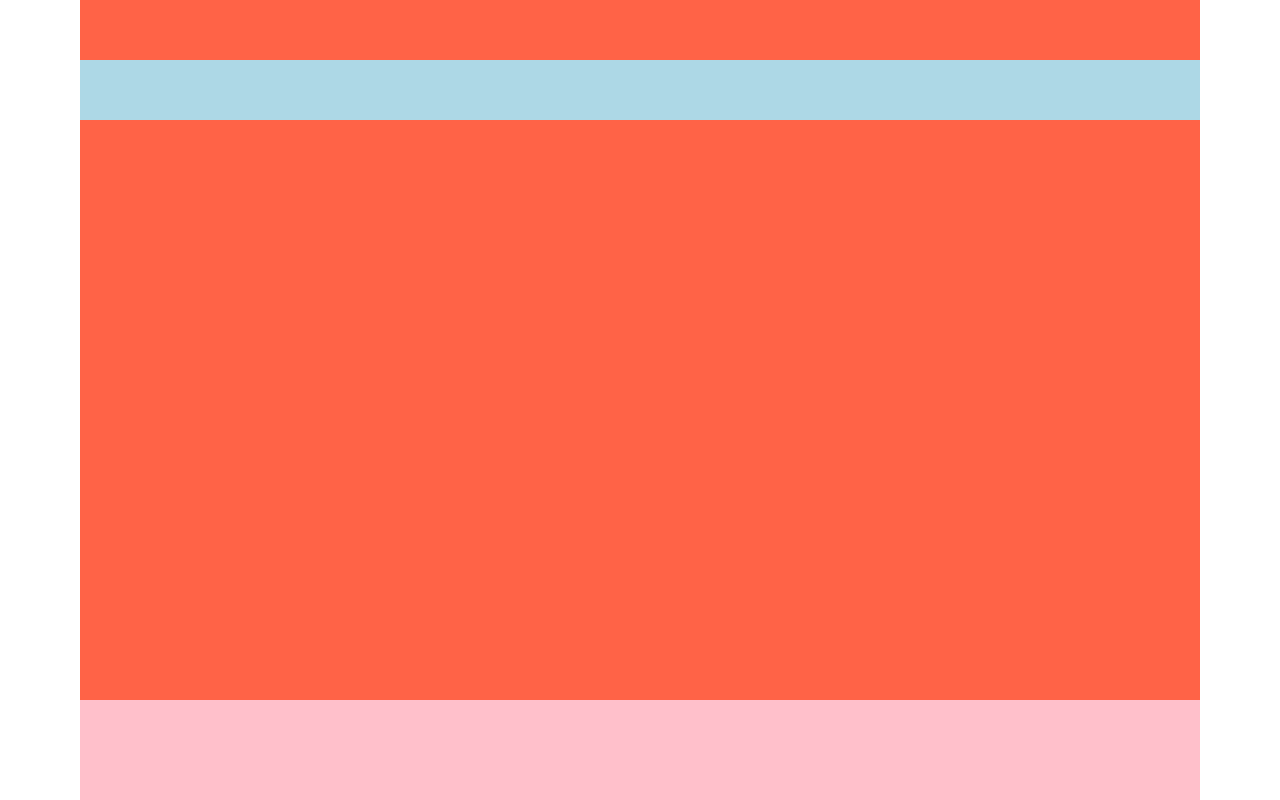
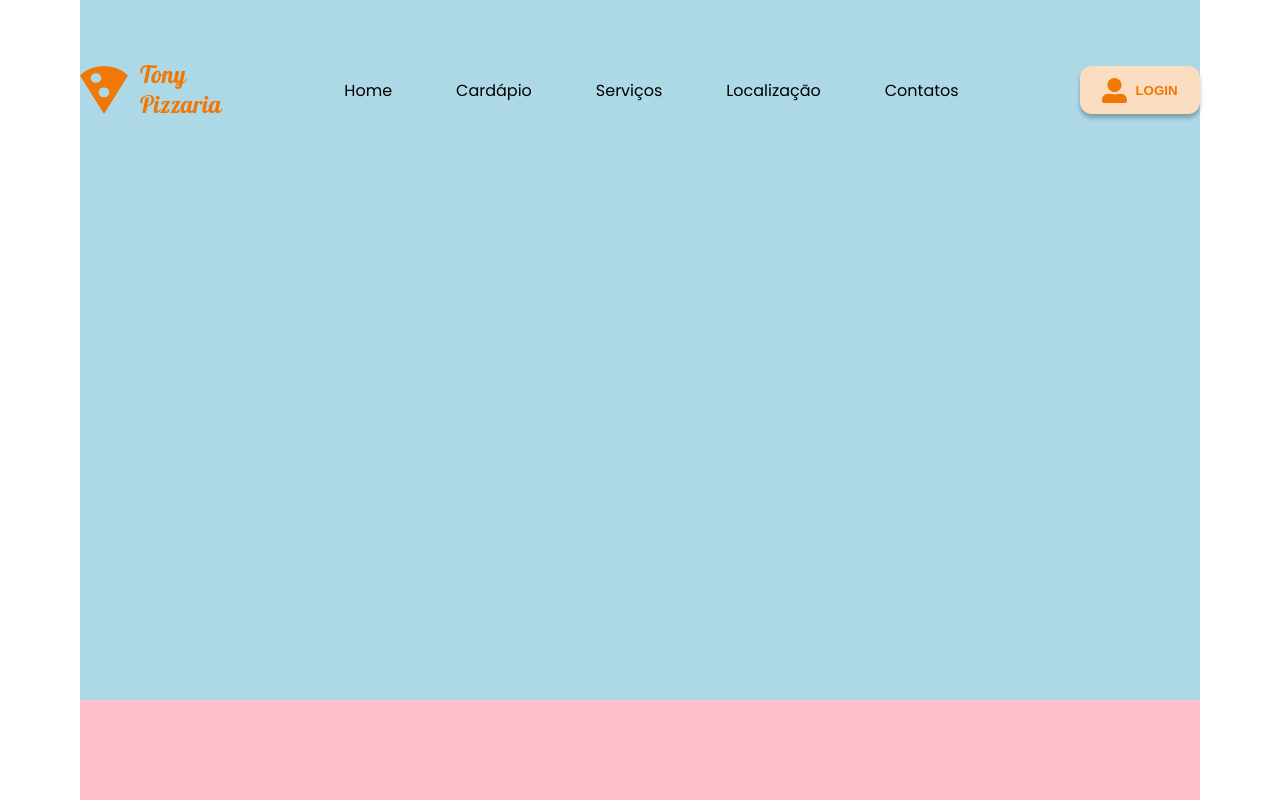
Before and after one commit to Gustaxsx/pizza-tony, a plain HTML site: page index.html in a window 1280 px wide. Shown: the top 800 px of the page. Drawn offline with Linux system fonts and the light colour scheme.

Commit message:
Menu concluido

```diff
--- a/index.html
+++ b/index.html
@@ -3,14 +3,42 @@
 <head>
     <meta charset="UTF-8">
     <meta name="viewport" content="width=device-width, initial-scale=1.0">
+    <link rel="preconnect" href="https://fonts.googleapis.com">
+    <link rel="preconnect" href="https://fonts.gstatic.com" crossorigin>
+    <link href="https://fonts.googleapis.com/css2?family=Poppins:ital,wght@0,100;0,200;0,300;0,400;0,500;0,600;0,700;0,800;0,900;1,100;1,200;1,300;1,400;1,500;1,600;1,700;1,800;1,900&display=swap" rel="stylesheet">
     <link rel="stylesheet" href="style.css">
     <title>Pizza tony</title>
 </head>
 <body>
 
-    <header></header>
-    <main></main>
-    <footer></footer>
+    <header>
+        <img src="./img/logo.svg" alt="logo do tony pizzaria">
+       <menu>
+            <li>
+                <a href="#">Home</a>
+            </li>
+            <li>
+                <a href="#">Cardápio</a>
+            </li>
+            <li>
+                <a href="#">Serviços</a>
+            </li>
+            <li>
+                <a href="#">Localização</a>
+            </li>
+            <li>
+                <a href="#">Contatos</a>
+            </li>
+       </menu>
+       <button>
+        <img src="./img/vector.svg" alt="icone usuario">
+        <span>LOGIN</span>
+       </button>
+    </header>
+    <main> </main>
+    <footer>
+
+    </footer>
 
 
 </body>
--- a/style.css
+++ b/style.css
@@ -6,24 +6,61 @@
 a{
     text-decoration: none;
     color: inherit;
-
 }
 ul,ol,li{
     list-style: none;
 }
+:root{
+    --primary-color: #F07807;
+    --secundary-color: #FBDDC1;
+    --default-shadow: 0 4px 4px #0004;
+}
 body{
     padding: 0px 80px ;
+    font-family: "Poppins", sans-serif;
 }
 header{
+    display: flex;
+    justify-content: space-between;
     height: 60px;
     width:  calc(100% - 160px);
     position: fixed;
     top: 60px;
     background-color: lightblue;
+    align-items: center;
+}
+header menu {
+    display: flex;
+    justify-content: center;
+    align-items: center;
+    gap: 48px;
+}
+header li {
+    transition: 0.5s;
+    padding: 4px 8px;
+}
+header li:hover{
+    background-color: var(--secundary-color);
+    box-shadow: var(--default-shadow);
+}
+header button{
+    height: 48px;
+    width: 120px;
+    background-color: var(--secundary-color);
+    border-radius: 12px;
+    border: none;
+    box-shadow:var(--default-shadow);
+    display: flex;
+    justify-content: center;
+    box-sizing: var(--default-shadow);
+    align-items: center;
+    gap: 8px;
+    font-weight: 800;
+    color: var(--primary-color);
 }
 main{
     height: 700px; /* temporario */
-    background-color: tomato;
+    background-color: lightblue;
 }
 footer{
     height: 526px;
```
Also changed, not shown: img/logo.svg (added), img/vector.svg (added).
